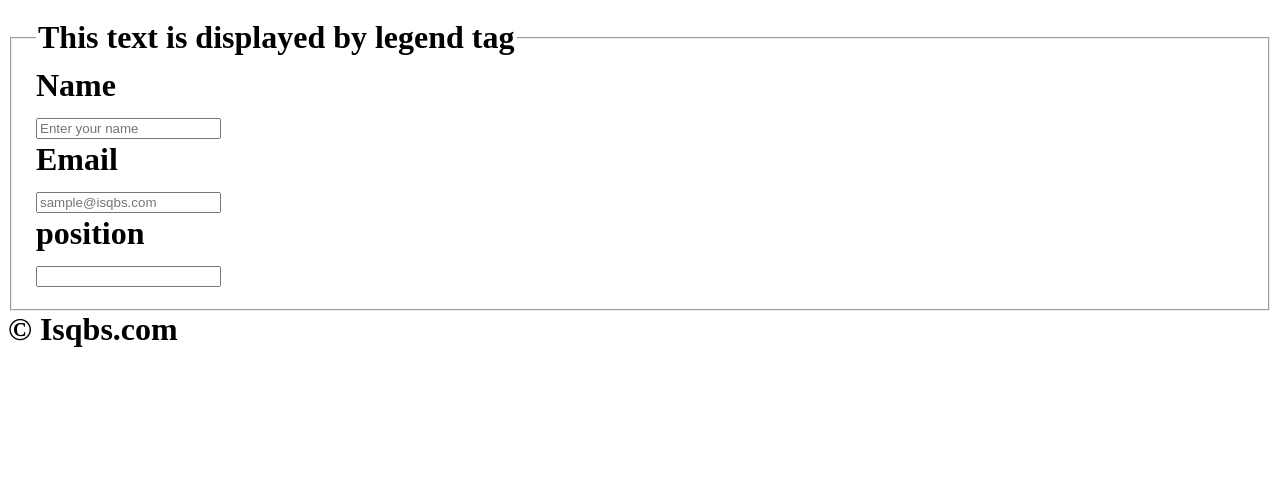
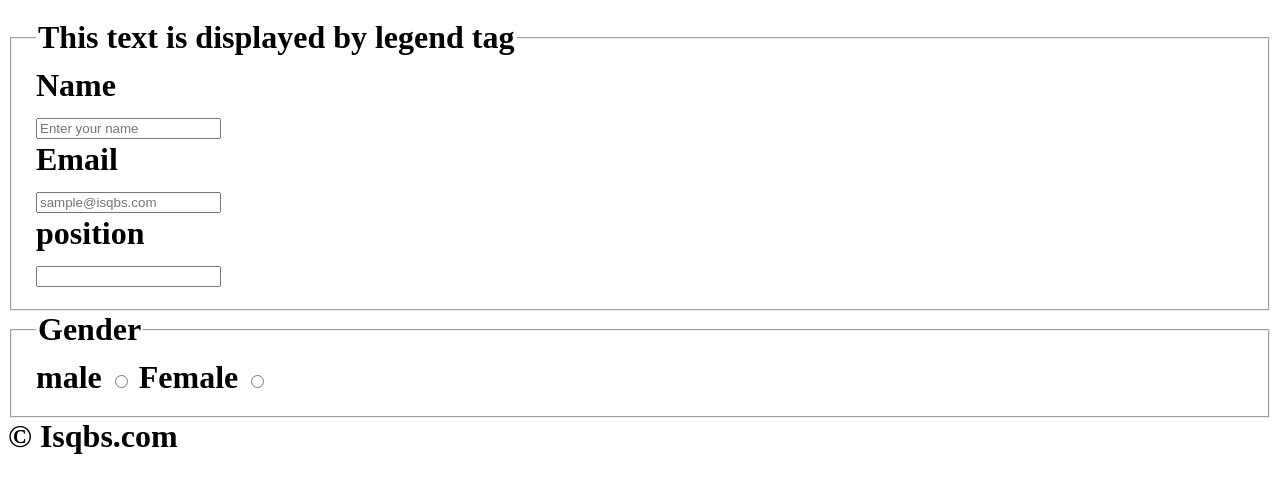
Before and after one commit to Fazll/StackBlitz-workouts, a website: page index.html in a window 1280 px wide. Shown: the part 174-666 px from the top of the page. Drawn offline with Linux system fonts and the light colour scheme.

Commit message:
1 file modified

```diff
--- a/index.html
+++ b/index.html
@@ -27,8 +27,9 @@
                 <input type="email" id="email" name="email" placeholder="sample@isqbs.com" required><br>
 
                 <label for="role">position</label><br>
-                <input list="roles" id="role" name="role">
+                <input list="roles" id="role" name="role" multiple>
                 <datalist id="roles">
+                  <option value="Select your role" disabled>
                   <option value="Full stack developer">
                   <option value="Front-end developer">
                   <option value="Back-end developer">
@@ -37,6 +38,13 @@
                   <option value="Cloud Engineer">
                   <option value="UI/UX developer">
                 </datalist>
+              </fieldset>
+              <fieldset>
+                <legend>Gender</legend>
+                <label for="male">male</label>
+                <input type="radio" id="male" value="male">
+                <label for="female">Female</label>
+                <input type="radio" id="female" value="fmale">
               </fieldset>
 
 
```
